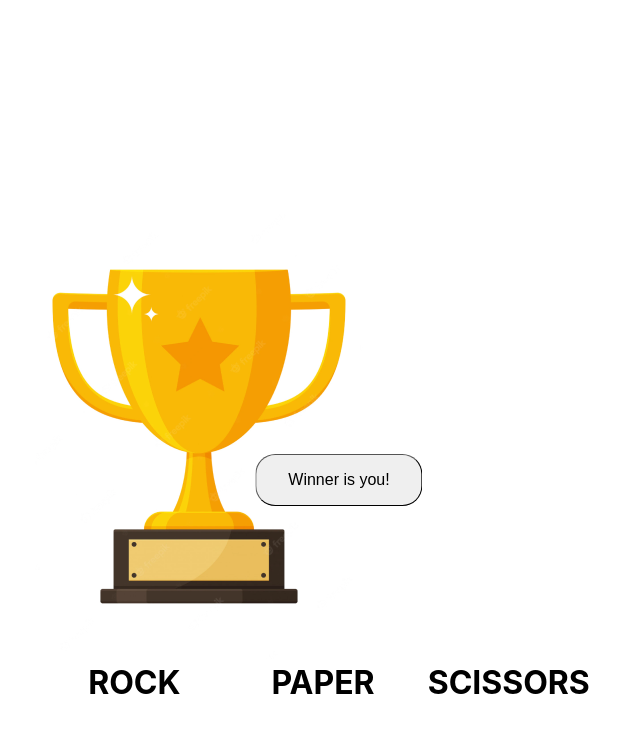
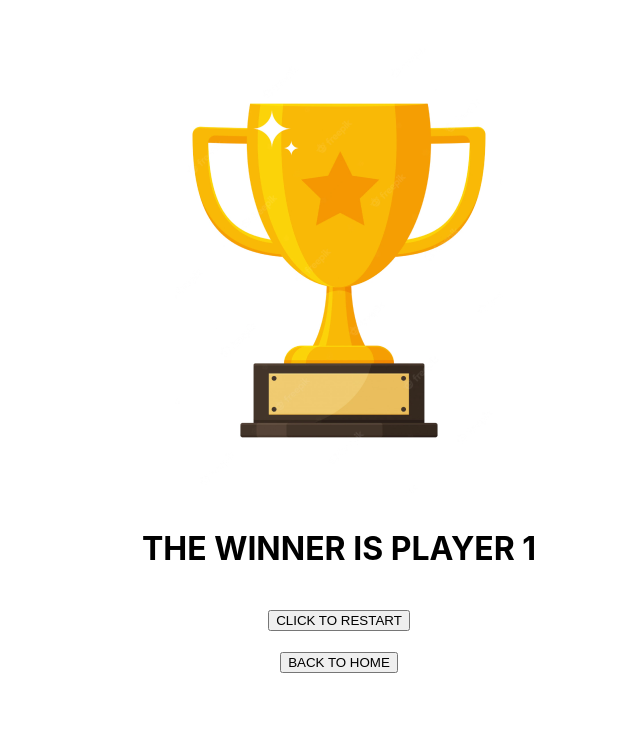
Before and after one commit to suisuiss/ai-rock-paper-scissors, a website: page src/winner.html in a window 1280 px wide. Shown: the whole page, without its empty margins (301-941 px from the left). Drawn offline with Linux system fonts and the light colour scheme.

Commit message:
[UPDATE] update html

```diff
--- a/src/winner.html
+++ b/src/winner.html
@@ -6,10 +6,10 @@
     <link rel="stylesheet" href="winner.css" />
   </head>
   <body>
-    <div class="first-page">
-    <img src="./images/trophy.png"/>
-    <h1>ROCK &nbsp;&nbsp;&nbsp;&nbsp;&nbsp;&nbsp; &nbsp;&nbsp;&nbsp;&nbsp;PAPER&nbsp;&nbsp;&nbsp;&nbsp;&nbsp;&nbsp; SCISSORS</h1>
-    <button>Winner is you!</button>
+    <p><img style="display: block; margin-left: auto; margin-right: auto;" src="./images/trophy.png" alt="" width="328" height="445" /></p>
+    <div style="text-align: center;"><br />
+    <h1>THE WINNER IS PLAYER 1</h1>
+    <br /><button>CLICK TO RESTART</button><br /><br /><button>BACK TO HOME</button>
   </div>
   </body>
 </html>
```
